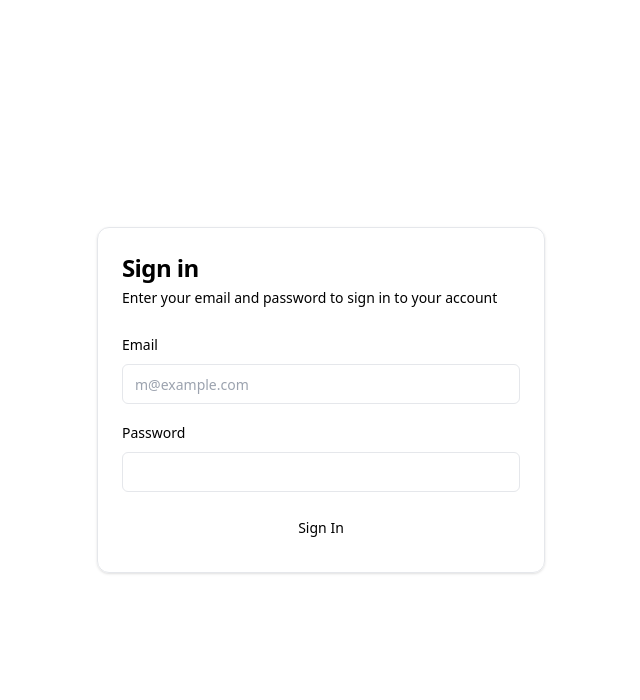
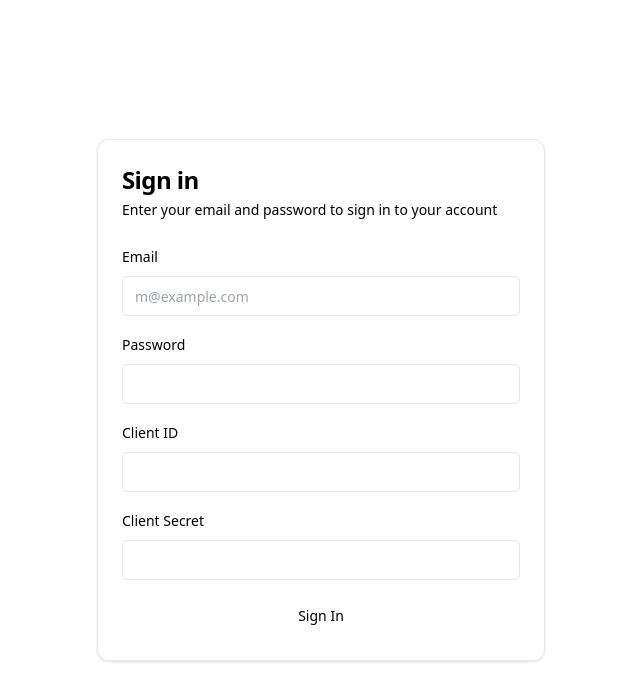
Before and after one commit to hamid-vakilzadeh/xbrl-us-next-js, a Next.js app: page /signin in a window 1280 px wide. Shown: the top 700 px of the page, without its empty margins (319-959 px from the left). Built offline with nearby package versions, Linux system fonts and the light colour scheme.

Commit message:
add client ID and client secret fields to the sign-in form

```diff
--- a/src/components/auth/signin-form.tsx
+++ b/src/components/auth/signin-form.tsx
@@ -39,6 +39,32 @@ export function SignInForm() {
             className="flex h-10 w-full rounded-md border border-input bg-background px-3 py-2 text-sm"
           />
         </div>
+        <div className="space-y-2">
+          <label
+            htmlFor="password"
+            className="text-sm font-medium leading-none peer-disabled:cursor-not-allowed peer-disabled:opacity-70"
+          >
+            Client ID
+          </label>
+          <input
+            id="clientId"
+            type="password"
+            className="flex h-10 w-full rounded-md border border-input bg-background px-3 py-2 text-sm"
+          />
+        </div>
+        <div className="space-y-2">
+          <label
+            htmlFor="password"
+            className="text-sm font-medium leading-none peer-disabled:cursor-not-allowed peer-disabled:opacity-70"
+          >
+            Client Secret
+          </label>
+          <input
+            id="clientSecret"
+            type="password"
+            className="flex h-10 w-full rounded-md border border-input bg-background px-3 py-2 text-sm"
+          />
+        </div>
         <button
           type="submit"
           disabled={isLoading}
```
